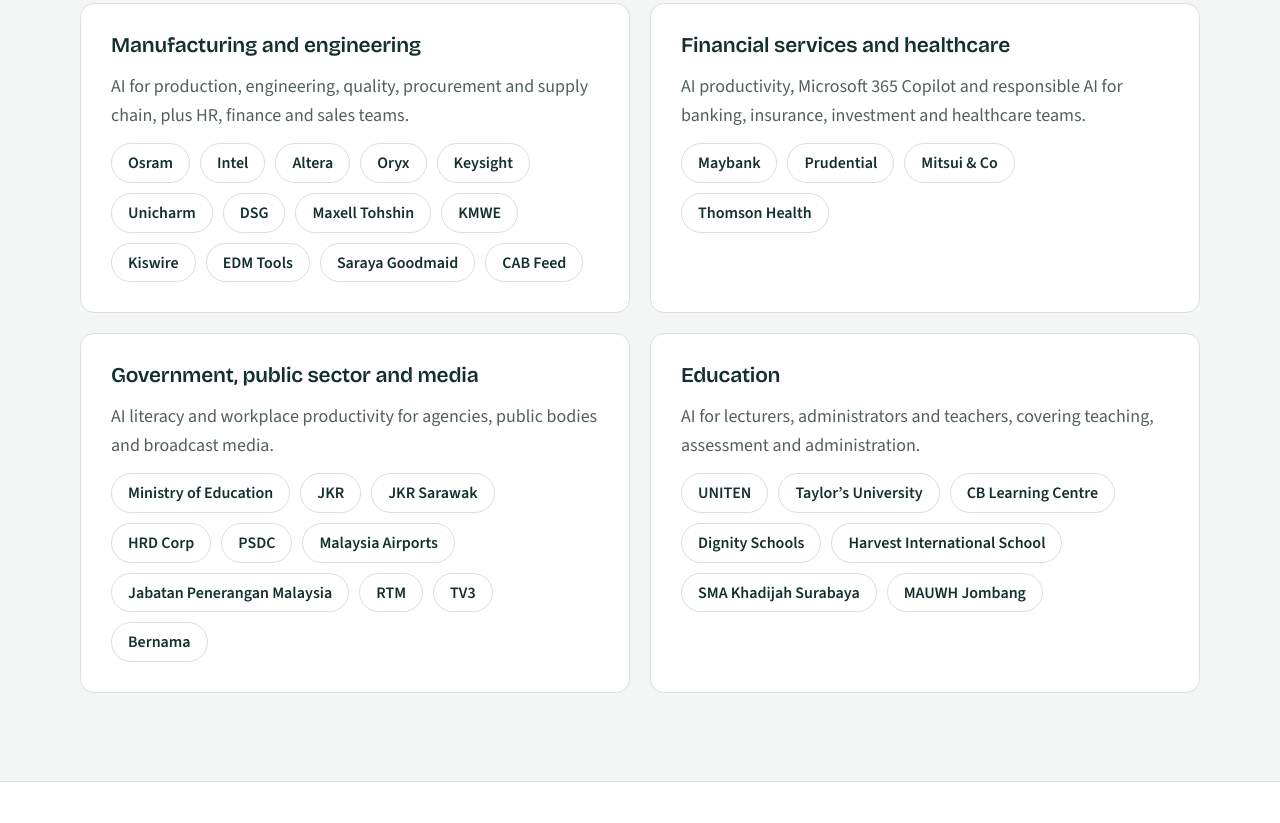
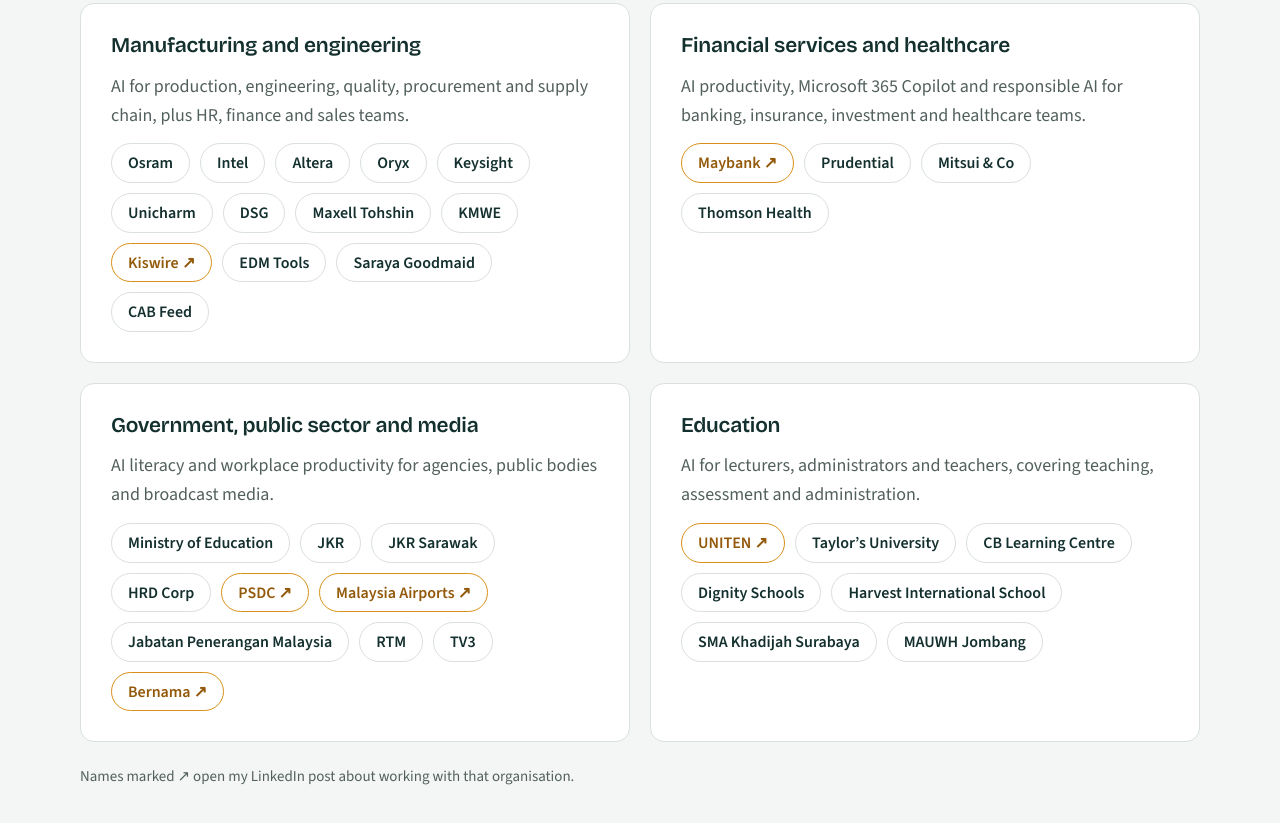
Before and after one commit to franklinstyne/franklinstyne-site, a plain HTML site: page track-record.html in a window 1280 px wide. Shown: the part 937-1760 px from the top of the page. Drawn offline with nearby package versions, Linux system fonts and the light colour scheme.

Commit message:
Track record: link organisation names to LinkedIn posts
Co-Authored-By: Claude Opus 5.5 <noreply@anthropic.com>
Claude-Session: https://claude.ai/code/session_01RW2PXSkJFET7PbW86613Hx

```diff
--- a/assets/site.css
+++ b/assets/site.css
@@ -288,3 +288,4 @@ footer{padding-block:36px;border-top:1px solid var(--line);font-size:15px;color:
 @media (max-width:860px){.tips{grid-template-columns:1fr}}
 .infographic{margin:0}.infographic img{display:block;width:100%;height:auto;border-radius:var(--radius);border:1px solid var(--line)}
 .tip-video{margin-top:56px;align-items:center}.vertical-video{justify-self:center;width:100%;max-width:380px}.lesson-video.vertical-video video{aspect-ratio:9/16}
+.client-list li.linked{padding:0;border-color:var(--gold,#D9901A)}.client-list li.linked a{display:block;padding:6px 16px;color:#93590A;text-decoration:none;border-radius:999px}.client-list li.linked a::after{content:" \2197";font-weight:700}.client-list li.linked a:hover,.client-list li.linked a:focus-visible{background:#FBF1DE;text-decoration:underline}.list-note{margin-top:22px;font-size:15px}
--- a/track-record.html
+++ b/track-record.html
@@ -53,11 +53,12 @@
       <h2>Where I have trained.</h2>
     </div>
     <div class="grid-2">
-      <article class="card"><h3>Manufacturing and engineering</h3><p>AI for production, engineering, quality, procurement and supply chain, plus HR, finance and sales teams.</p><ul class="client-list"><li>Osram</li><li>Intel</li><li>Altera</li><li>Oryx</li><li>Keysight</li><li>Unicharm</li><li>DSG</li><li>Maxell Tohshin</li><li>KMWE</li><li>Kiswire</li><li>EDM Tools</li><li>Saraya Goodmaid</li><li>CAB Feed</li></ul></article>
-      <article class="card"><h3>Financial services and healthcare</h3><p>AI productivity, Microsoft 365 Copilot and responsible AI for banking, insurance, investment and healthcare teams.</p><ul class="client-list"><li>Maybank</li><li>Prudential</li><li>Mitsui &amp; Co</li><li>Thomson Health</li></ul></article>
-      <article class="card"><h3>Government, public sector and media</h3><p>AI literacy and workplace productivity for agencies, public bodies and broadcast media.</p><ul class="client-list"><li>Ministry of Education</li><li>JKR</li><li>JKR Sarawak</li><li>HRD Corp</li><li>PSDC</li><li>Malaysia Airports</li><li>Jabatan Penerangan Malaysia</li><li>RTM</li><li>TV3</li><li>Bernama</li></ul></article>
-      <article class="card"><h3>Education</h3><p>AI for lecturers, administrators and teachers, covering teaching, assessment and administration.</p><ul class="client-list"><li>UNITEN</li><li>Taylor&rsquo;s University</li><li>CB Learning Centre</li><li>Dignity Schools</li><li>Harvest International School</li><li>SMA Khadijah Surabaya</li><li>MAUWH Jombang</li></ul></article>
+      <article class="card"><h3>Manufacturing and engineering</h3><p>AI for production, engineering, quality, procurement and supply chain, plus HR, finance and sales teams.</p><ul class="client-list"><li>Osram</li><li>Intel</li><li>Altera</li><li>Oryx</li><li>Keysight</li><li>Unicharm</li><li>DSG</li><li>Maxell Tohshin</li><li>KMWE</li><li class="linked"><a href="https://www.linkedin.com/posts/franklinstyne_generativeai-chatgptenterprise-kiswire-activity-7516702716832870400-2QLB" target="_blank" rel="noopener" aria-label="Kiswire: LinkedIn post about the training (opens in a new tab)">Kiswire</a></li><li>EDM Tools</li><li>Saraya Goodmaid</li><li>CAB Feed</li></ul></article>
+      <article class="card"><h3>Financial services and healthcare</h3><p>AI productivity, Microsoft 365 Copilot and responsible AI for banking, insurance, investment and healthcare teams.</p><ul class="client-list"><li class="linked"><a href="https://www.linkedin.com/posts/franklinstyne_ai-generativeai-microsoftcopilot-activity-7505873913520898048-vKG0" target="_blank" rel="noopener" aria-label="Maybank: LinkedIn post about the training (opens in a new tab)">Maybank</a></li><li>Prudential</li><li>Mitsui &amp; Co</li><li>Thomson Health</li></ul></article>
+      <article class="card"><h3>Government, public sector and media</h3><p>AI literacy and workplace productivity for agencies, public bodies and broadcast media.</p><ul class="client-list"><li>Ministry of Education</li><li>JKR</li><li>JKR Sarawak</li><li>HRD Corp</li><li class="linked"><a href="https://www.linkedin.com/posts/franklinstyne_generativeai-aitraining-corporatetraining-activity-7361256723455569920-vICJ" target="_blank" rel="noopener" aria-label="PSDC: LinkedIn post about the training (opens in a new tab)">PSDC</a></li><li class="linked"><a href="https://www.linkedin.com/posts/franklinstyne_it-feels-great-to-be-back-in-training-after-activity-7375817272919203840-SojZ" target="_blank" rel="noopener" aria-label="Malaysia Airports: LinkedIn post about the training (opens in a new tab)">Malaysia Airports</a></li><li>Jabatan Penerangan Malaysia</li><li>RTM</li><li>TV3</li><li class="linked"><a href="https://www.linkedin.com/posts/franklinstyne_bernama-gemini-googleworkspace-activity-7516110056593985536-SqH0" target="_blank" rel="noopener" aria-label="Bernama: LinkedIn post about the training (opens in a new tab)">Bernama</a></li></ul></article>
+      <article class="card"><h3>Education</h3><p>AI for lecturers, administrators and teachers, covering teaching, assessment and administration.</p><ul class="client-list"><li class="linked"><a href="https://www.linkedin.com/posts/franklinstyne_generativeai-microsoft365-microsoftcopilot-activity-7435300882189111296-0K20" target="_blank" rel="noopener" aria-label="UNITEN: LinkedIn post about the training (opens in a new tab)">UNITEN</a></li><li>Taylor&rsquo;s University</li><li>CB Learning Centre</li><li>Dignity Schools</li><li>Harvest International School</li><li>SMA Khadijah Surabaya</li><li>MAUWH Jombang</li></ul></article>
     </div>
+    <p class="muted list-note">Names marked &#8599; open my LinkedIn post about working with that organisation.</p>
   </div>
 </section>
 <section class="alt">
```
